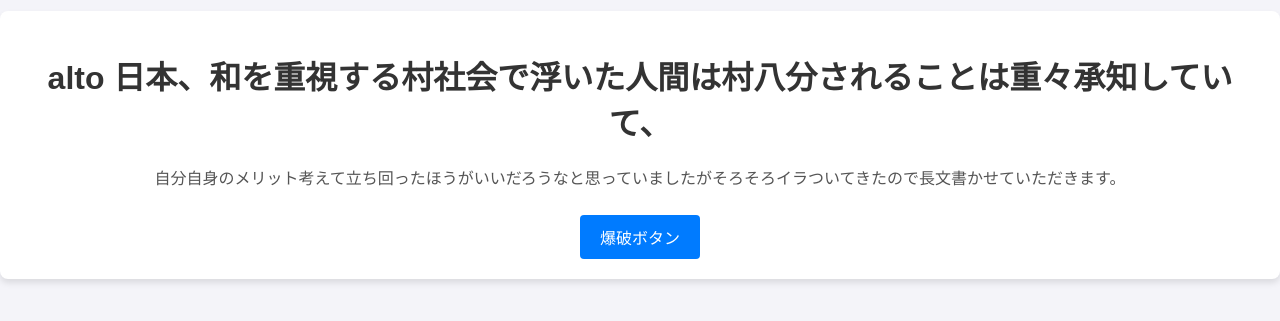
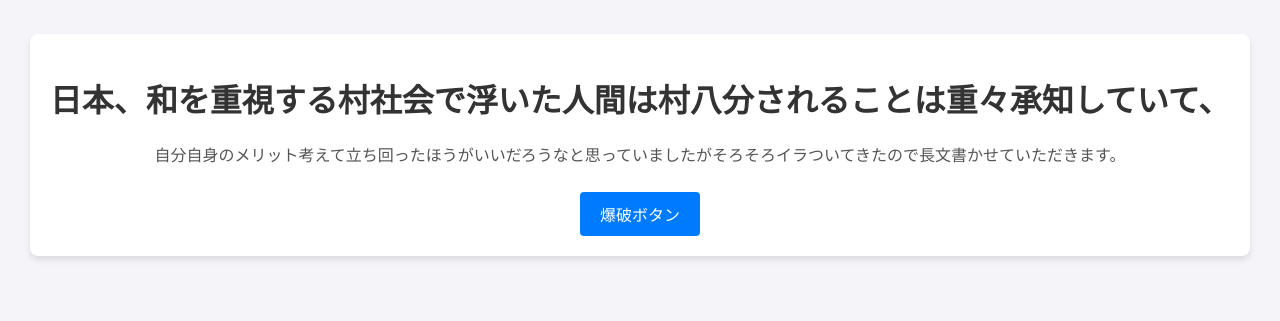
Before and after one commit to aoikedoshiroi/test, a plain HTML site: page index.html in a window 1280 px wide. Shown: the part 255-576 px from the top of the page. Drawn offline with Linux system fonts and the light colour scheme.

Commit message:
Update index.html

```diff
--- a/index.html
+++ b/index.html
@@ -43,7 +43,7 @@
 </head>
 <body>
     <div class="container">
-        <h1>alto 日本、和を重視する村社会で浮いた人間は村八分されることは重々承知していて、</h1>
+        <h1>日本、和を重視する村社会で浮いた人間は村八分されることは重々承知していて、</h1>
         <p>自分自身のメリット考えて立ち回ったほうがいいだろうなと思っていましたがそろそろイラついてきたので長文書かせていただきます。</p>
         <a href="https://maps.app.goo.gl/EscUmSBeosT9hasB6">爆破ボタン</a>
     </div>
```
